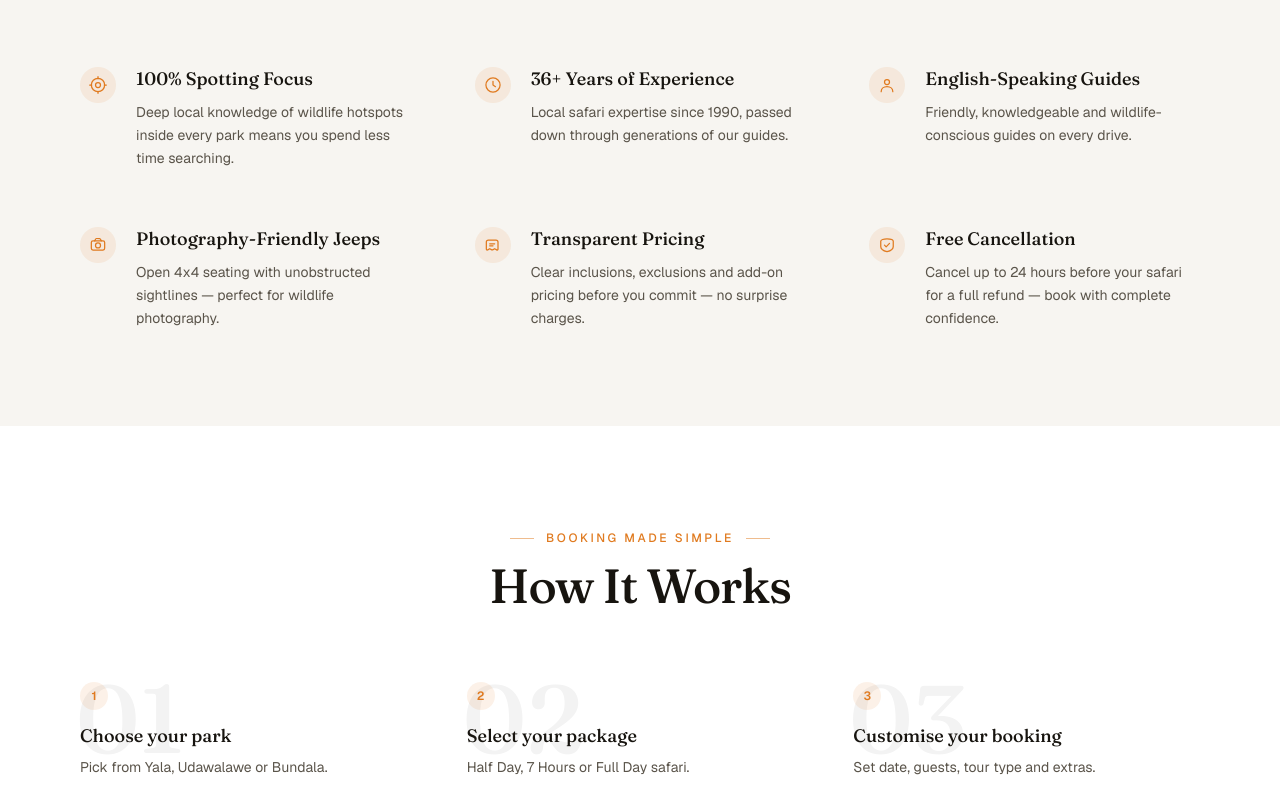
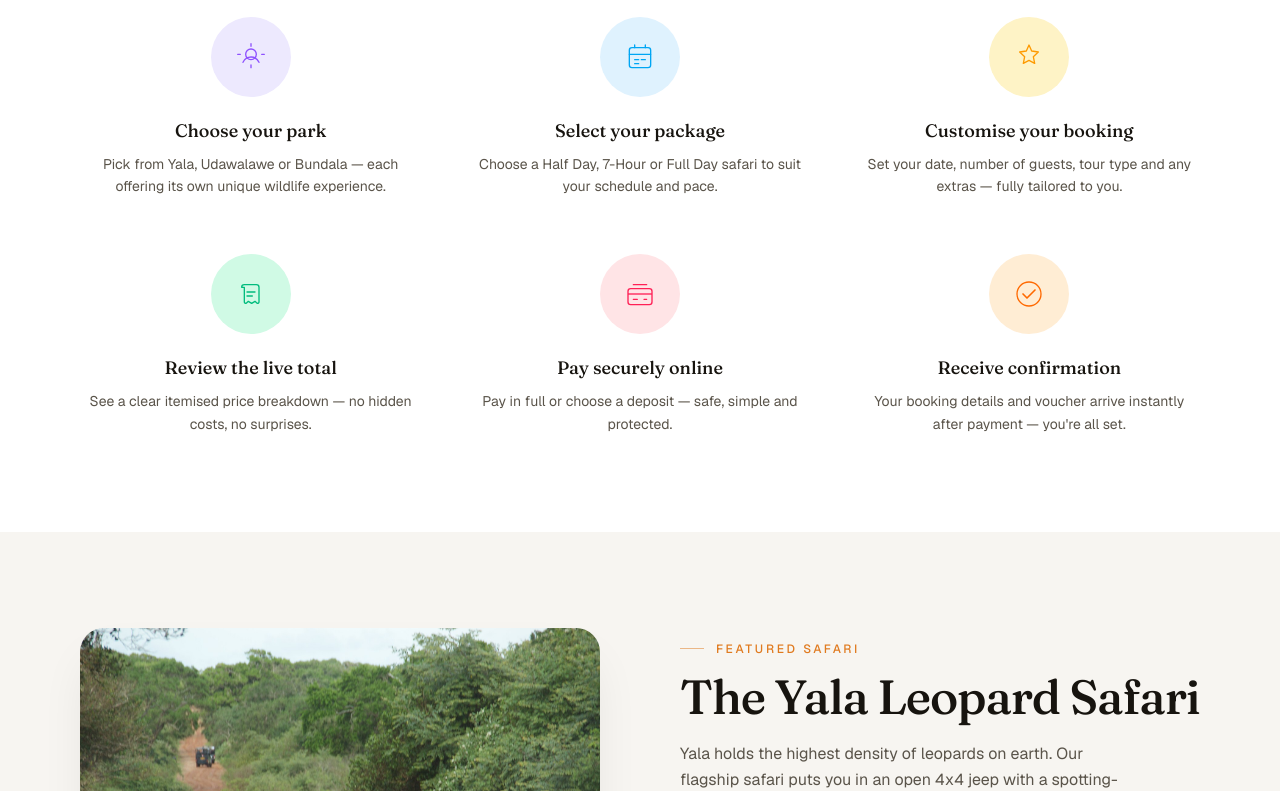
Before and after one commit to sarangas001/yala-leopard-safari-tours, a Next.js app: page / in a window 1280 px wide. Shown: the part 2229-3020 px from the top of the page. Built offline with nearby package versions, Linux system fonts and the light colour scheme.

Commit message:
feat: add home page layout with WhyChooseUs and HowItWorks components and custom icon assets

```diff
--- a/app/page.tsx
+++ b/app/page.tsx
@@ -15,7 +15,6 @@ export default function Home() {
       <Hero />
       <TrustStrip />
       <SafariParks />
-      <WhyChooseUs />
       <HowItWorks />
       <FeaturedSafari />
       <WildlifeGrid />
--- a/components/HowItWorks.tsx
+++ b/components/HowItWorks.tsx
@@ -1,51 +1,110 @@
 import Reveal from "@/components/Reveal";
 
 const STEPS = [
-  { title: "Choose your park", text: "Pick from Yala, Udawalawe or Bundala." },
-  { title: "Select your package", text: "Half Day, 7 Hours or Full Day safari." },
-  { title: "Customise your booking", text: "Set date, guests, tour type and extras." },
-  { title: "Review the live total", text: "See a clear itemised breakdown before checkout." },
-  { title: "Pay securely online", text: "Pay in full or choose a deposit option." },
-  { title: "Receive confirmation", text: "Booking details sent directly after payment." },
+  {
+    title: "Choose your park",
+    text: "Pick from Yala, Udawalawe or Bundala — each offering its own unique wildlife experience.",
+    icon: (
+      <svg viewBox="0 0 48 48" fill="none" className="h-8 w-8" aria-hidden="true">
+        <circle cx="24" cy="20" r="8" stroke="currentColor" strokeWidth="2" />
+        <path d="M24 4v4M24 36v4M4 20h4M40 20h4" stroke="currentColor" strokeWidth="2" strokeLinecap="round" />
+        <path d="M12 32c2-5 6-8 12-8s10 3 12 8" stroke="currentColor" strokeWidth="2" strokeLinecap="round" />
+      </svg>
+    ),
+  },
+  {
+    title: "Select your package",
+    text: "Choose a Half Day, 7-Hour or Full Day safari to suit your schedule and pace.",
+    icon: (
+      <svg viewBox="0 0 48 48" fill="none" className="h-8 w-8" aria-hidden="true">
+        <rect x="8" y="10" width="32" height="30" rx="4" stroke="currentColor" strokeWidth="2" />
+        <path d="M16 10V6M32 10V6M8 20h32" stroke="currentColor" strokeWidth="2" strokeLinecap="round" />
+        <path d="M16 28h6M26 28h6M16 34h6" stroke="currentColor" strokeWidth="2" strokeLinecap="round" />
+      </svg>
+    ),
+  },
+  {
+    title: "Customise your booking",
+    text: "Set your date, number of guests, tour type and any extras — fully tailored to you.",
+    icon: (
+      <svg viewBox="0 0 48 48" fill="none" className="h-8 w-8" aria-hidden="true">
+        <path d="M24 6l4 9 10 1.5-7.5 7 2 10L24 29l-8.5 4.5 2-10L10 16.5 20 15 24 6Z" stroke="currentColor" strokeWidth="2" strokeLinejoin="round" />
+      </svg>
+    ),
+  },
+  {
+    title: "Review the live total",
+    text: "See a clear itemised price breakdown — no hidden costs, no surprises.",
+    icon: (
+      <svg viewBox="0 0 48 48" fill="none" className="h-8 w-8" aria-hidden="true">
+        <path d="M10 14a4 4 0 0 1 4-4h18a4 4 0 0 1 4 4v22a2 2 0 0 1-2.9 1.8L30 35l-5 3-5-3-3.1 2.8A2 2 0 0 1 14 36V14Z" stroke="currentColor" strokeWidth="2" strokeLinejoin="round" />
+        <path d="M18 21h12M18 27h8" stroke="currentColor" strokeWidth="2" strokeLinecap="round" />
+      </svg>
+    ),
+  },
+  {
+    title: "Pay securely online",
+    text: "Pay in full or choose a deposit — safe, simple and protected.",
+    icon: (
+      <svg viewBox="0 0 48 48" fill="none" className="h-8 w-8" aria-hidden="true">
+        <rect x="6" y="16" width="36" height="24" rx="4" stroke="currentColor" strokeWidth="2" />
+        <path d="M6 24h36" stroke="currentColor" strokeWidth="2" />
+        <path d="M14 32h6M30 32h4" stroke="currentColor" strokeWidth="2" strokeLinecap="round" />
+        <path d="M14 10h20" stroke="currentColor" strokeWidth="2" strokeLinecap="round" />
+      </svg>
+    ),
+  },
+  {
+    title: "Receive confirmation",
+    text: "Your booking details and voucher arrive instantly after payment — you're all set.",
+    icon: (
+      <svg viewBox="0 0 48 48" fill="none" className="h-8 w-8" aria-hidden="true">
+        <circle cx="24" cy="24" r="18" stroke="currentColor" strokeWidth="2" />
+        <path d="M15 24l6 6 12-12" stroke="currentColor" strokeWidth="2.5" strokeLinecap="round" strokeLinejoin="round" />
+      </svg>
+    ),
+  },
+];
+
+// Soft background colours cycling for each icon circle
+const BG_COLORS = [
+  "bg-violet-100 text-violet-500",
+  "bg-sky-100 text-sky-500",
+  "bg-amber-100 text-amber-500",
+  "bg-emerald-100 text-emerald-500",
+  "bg-rose-100 text-rose-500",
+  "bg-orange-100 text-orange-500",
 ];
 
 export default function HowItWorks() {
   return (
     <section className="w-full bg-white">
       <div className="mx-auto max-w-[1600px] px-6 py-16 sm:px-10 sm:py-20 lg:px-20 lg:py-24">
-        <Reveal className="mx-auto max-w-2xl text-center">
-          <span className="inline-flex items-center gap-3 text-xs font-medium uppercase tracking-[0.22em] text-brand-orange">
-            <span className="h-px w-6 bg-brand-orange/50" aria-hidden="true" />
-            Booking Made Simple
-            <span className="h-px w-6 bg-brand-orange/50" aria-hidden="true" />
-          </span>
-          <h2 className="mt-4 font-display text-3xl font-medium tracking-tight text-brand-ink sm:text-4xl lg:text-5xl">
+        <Reveal className="text-center">
+          <h2 className="font-display text-3xl font-medium tracking-tight text-brand-ink sm:text-4xl lg:text-5xl">
             How It Works
           </h2>
         </Reveal>
 
-        <div className="mt-14 grid grid-cols-1 gap-8 sm:grid-cols-2 lg:mt-18 lg:grid-cols-3 lg:gap-10">
+        <div className="mt-14 grid grid-cols-1 gap-10 sm:grid-cols-2 lg:mt-16 lg:grid-cols-3 lg:gap-x-12 lg:gap-y-14">
           {STEPS.map((step, i) => (
             <Reveal key={step.title} delay={(i % 3) * 0.08}>
-              <div className="relative">
-                {/* Large faint step number in background */}
-                <span
-                  className="pointer-events-none absolute -top-3 -left-1 select-none font-display text-8xl font-medium leading-none text-brand-ink/[0.05]"
-                  aria-hidden="true"
+              <div className="flex flex-col items-center text-center">
+                {/* Icon with soft coloured circle */}
+                <div
+                  className={
+                    "flex h-20 w-20 items-center justify-center rounded-full " +
+                    BG_COLORS[i]
+                  }
                 >
-                  {String(i + 1).padStart(2, "0")}
-                </span>
-                <div className="relative">
-                  <span className="inline-flex h-7 w-7 items-center justify-center rounded-full bg-brand-orange/10 text-xs font-semibold text-brand-orange">
-                    {i + 1}
-                  </span>
-                  <h3 className="mt-3 font-display text-lg font-medium text-brand-ink">
-                    {step.title}
-                  </h3>
-                  <p className="mt-1.5 text-sm leading-relaxed text-brand-ink-muted">
-                    {step.text}
-                  </p>
+                  {step.icon}
                 </div>
+                <h3 className="mt-5 font-display text-lg font-medium text-brand-ink">
+                  {step.title}
+                </h3>
+                <p className="mt-2 max-w-[22ch] text-sm leading-relaxed text-brand-ink-muted sm:max-w-none">
+                  {step.text}
+                </p>
               </div>
             </Reveal>
           ))}
--- a/components/WhyChooseUs.tsx
+++ b/components/WhyChooseUs.tsx
@@ -75,12 +75,7 @@ export default function WhyChooseUs() {
     <section className="w-full bg-brand-cream">
       <div className="mx-auto max-w-[1600px] px-6 py-16 sm:px-10 sm:py-20 lg:px-20 lg:py-24">
         <Reveal className="mx-auto max-w-2xl text-center">
-          <span className="inline-flex items-center gap-3 text-xs font-medium uppercase tracking-[0.22em] text-brand-orange">
-            <span className="h-px w-6 bg-brand-orange/50" aria-hidden="true" />
-            Why Choose Us
-            <span className="h-px w-6 bg-brand-orange/50" aria-hidden="true" />
-          </span>
-          <h2 className="mt-4 font-display text-3xl font-medium tracking-tight text-brand-ink sm:text-4xl lg:text-5xl">
+          <h2 className="font-display text-3xl font-medium tracking-tight text-brand-ink sm:text-4xl lg:text-5xl">
             Safari Experiences Done Right
           </h2>
         </Reveal>
```
